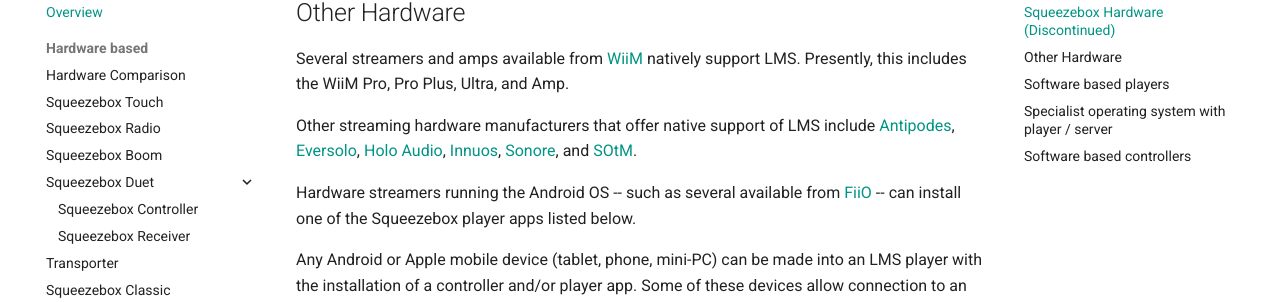
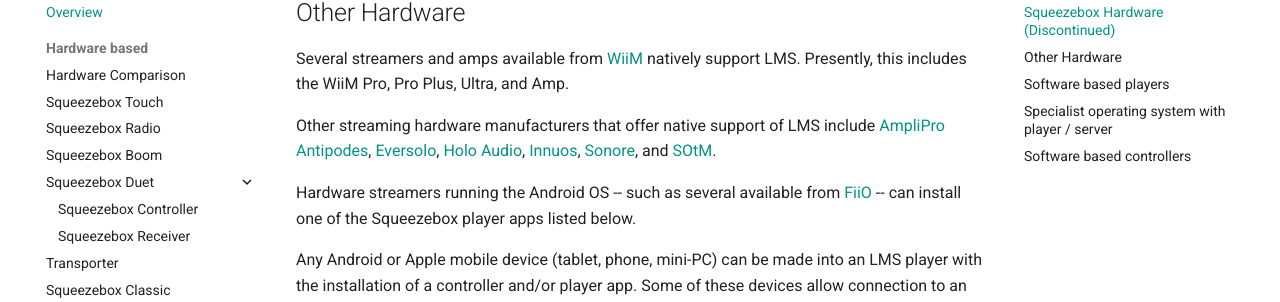
Before and after one commit to LMS-Community/lms-community.github.io, an MkDocs documentation site: the page built from docs/players-and-controllers/index.md, in a window 1280 px wide and 900 px high, scrolled down 1063 px. Shown: the part 144-446 px from the top of the window. Built offline with MkDocs 1.6.1 and Material for MkDocs 9.7.7, drawn with Linux system fonts in a browser that asks for light colours; a script that is not in the unit is left out; plug-ins that fetch from the network failed and are left out; comment, search, counter and statistics services are not loaded.

Commit message:
Add Amplipro to players-and-controllers

```diff
--- a/docs/players-and-controllers/index.md
+++ b/docs/players-and-controllers/index.md
@@ -32,7 +32,7 @@
 
 Several streamers and amps available from [WiiM](https://www.wiimhome.com/) natively support LMS. Presently, this includes the WiiM Pro, Pro Plus, Ultra, and Amp.
 
-Other streaming hardware manufacturers that offer native support of LMS include [Antipodes](https://antipodes.audio/), [Eversolo](https://eversolo.com/), [Holo Audio](https://www.kitsunehifi.com/), [Innuos](https://innuos.com/), [Sonore](https://www.sonore.us/), and [SOtM](https://sotm-audio.com/).
+Other streaming hardware manufacturers that offer native support of LMS include [AmpliPro](https://www.amplipro.com/) [Antipodes](https://antipodes.audio/), [Eversolo](https://eversolo.com/), [Holo Audio](https://www.kitsunehifi.com/), [Innuos](https://innuos.com/), [Sonore](https://www.sonore.us/), and [SOtM](https://sotm-audio.com/).
 
 Hardware streamers running the Android OS -- such as several available from [FiiO](https://www.fiio.com/) -- can install one of the Squeezebox player apps listed below.
 
```
